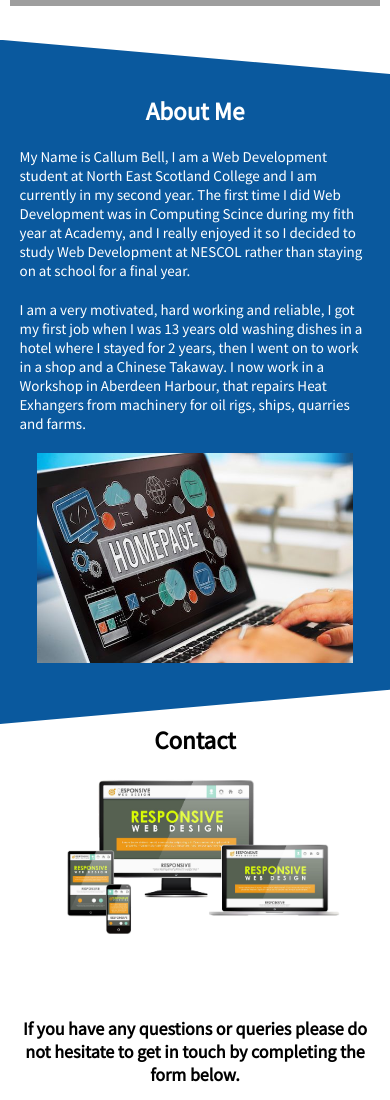
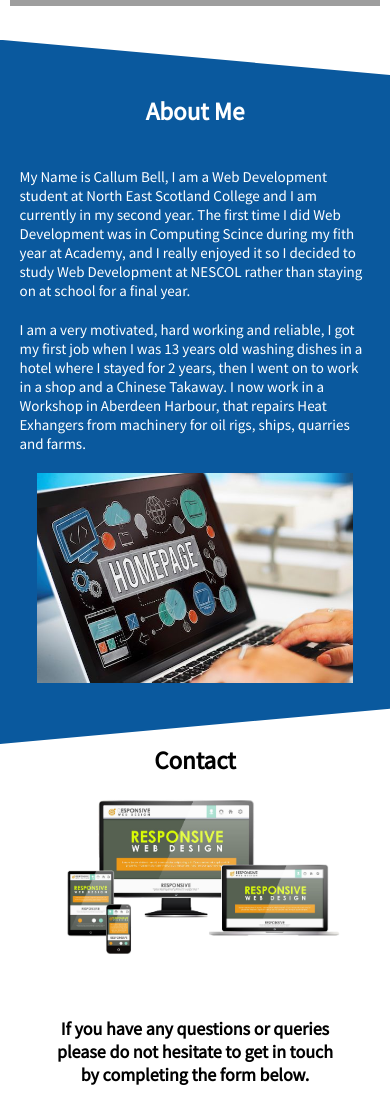
Before and after one commit to Callum15/Portfolio, a plain HTML site: page index.html in a window 390 px wide. Shown: the part 1520-2620 px from the top of the page. Drawn offline with Linux system fonts and the light colour scheme; grey boxes are pictures that could not be loaded.

Commit message:
Update style.css

```diff
--- a/css/style.css
+++ b/css/style.css
@@ -121,8 +121,8 @@ p{
 	float: left;
 	height: auto;
 	width: 60%;
-	padding: 20px 0 0 0;
 	color: white;
+	margin: 20px 0 0 0;
 }
 
 
@@ -163,8 +163,9 @@ p{
 
 h3{
 	font-size: 25px;
-	margin: 40px 0 0 0;
+	margin: 50px 0 0 0;
 	text-align: center;
+	padding: 0 20%;
 
 }
 
@@ -225,7 +226,16 @@ input[type=email] {
 	box-sizing: border-box;
 }
 
+@media (max-width:1030px){
+	h3{
+		font-size: 25px;
+		margin: 20px 0 0 0;
+		text-align: center;
+		padding: 0 10%;
 
+	}
+
+}
 
 @media (max-width:900px){
 	#hero{
```
